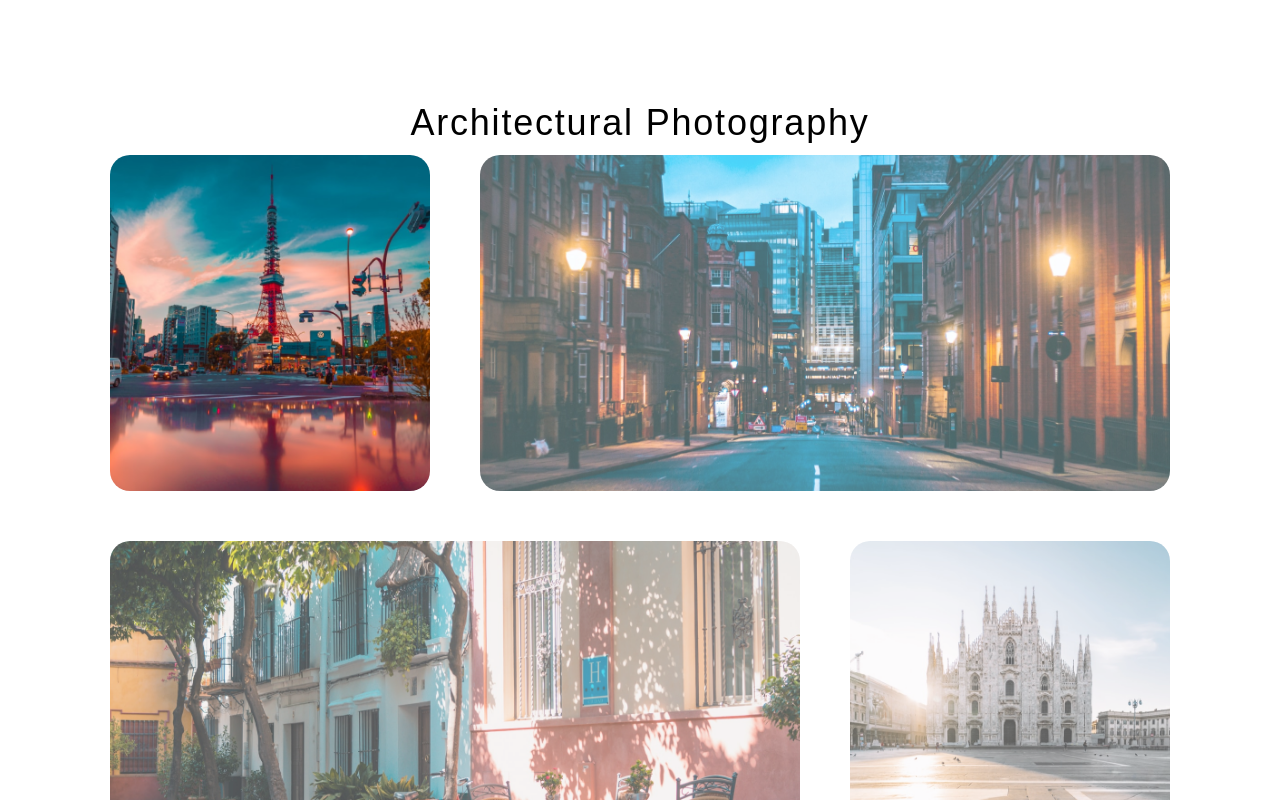
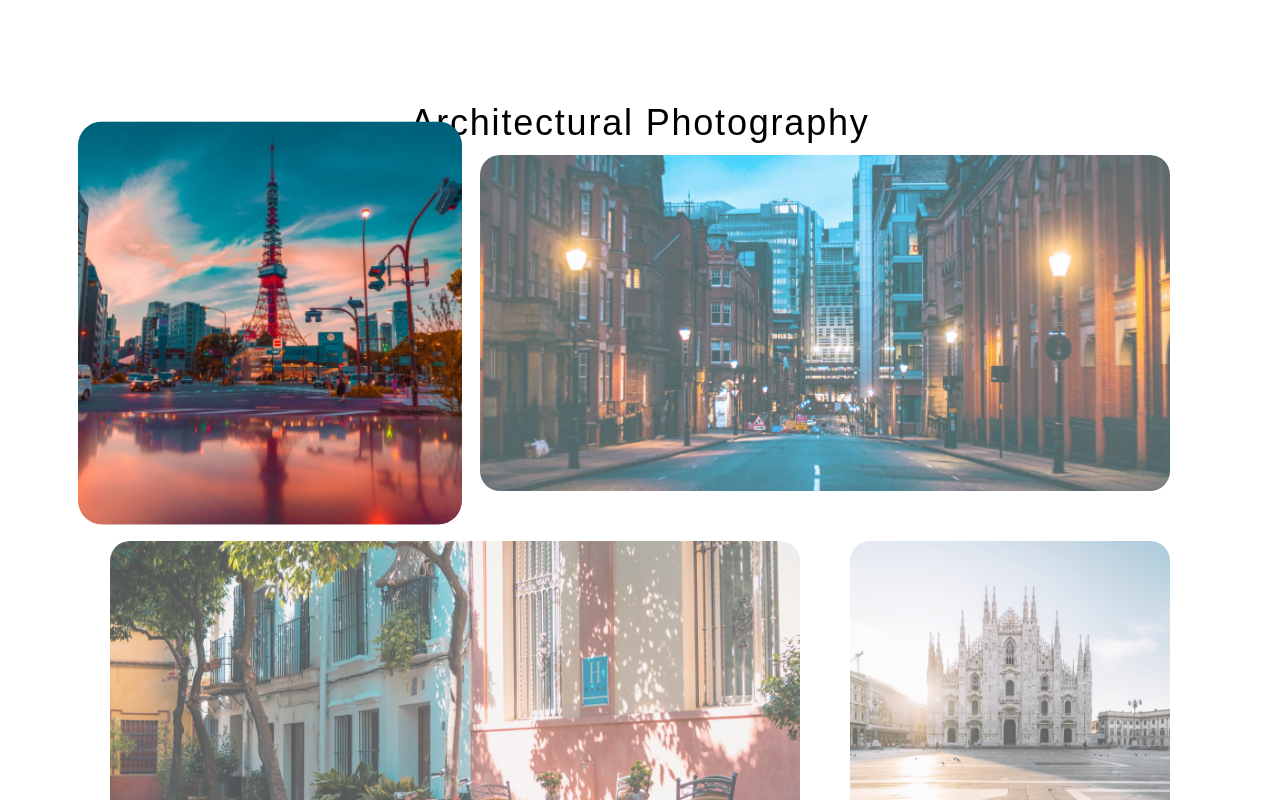
Before and after one commit to kozzztia/grid-lesson, a plain HTML site: page index.html in a window 1280 px wide. In both pictures the pointer is over the item 270 px from the left and 322 px from the top of the page. Shown: the top 800 px of the page. Drawn offline with Linux system fonts and the light colour scheme; a web font is replaced by a local one.

Commit message:
cities section done

```diff
--- a/style.css
+++ b/style.css
@@ -47,9 +47,14 @@ body {
         height: auto;;
         position: relative;
         cursor: pointer;
+        transform: scale(1);
+        z-index: inherit;
+
     }
     li:hover{
+        transform: scale(1.2);
         opacity: 1;
+        z-index: 100;
     }
     img{
         width: 100%;
```
